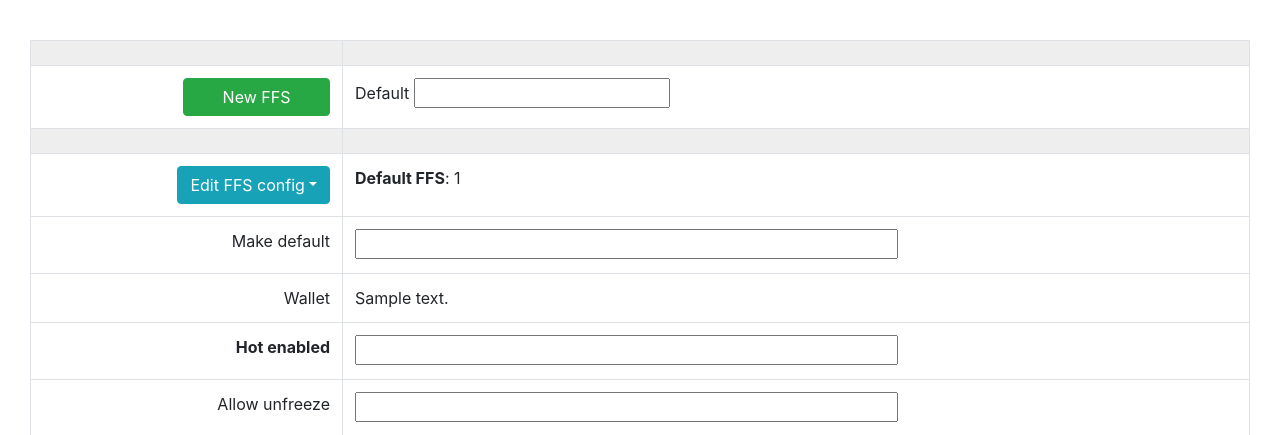
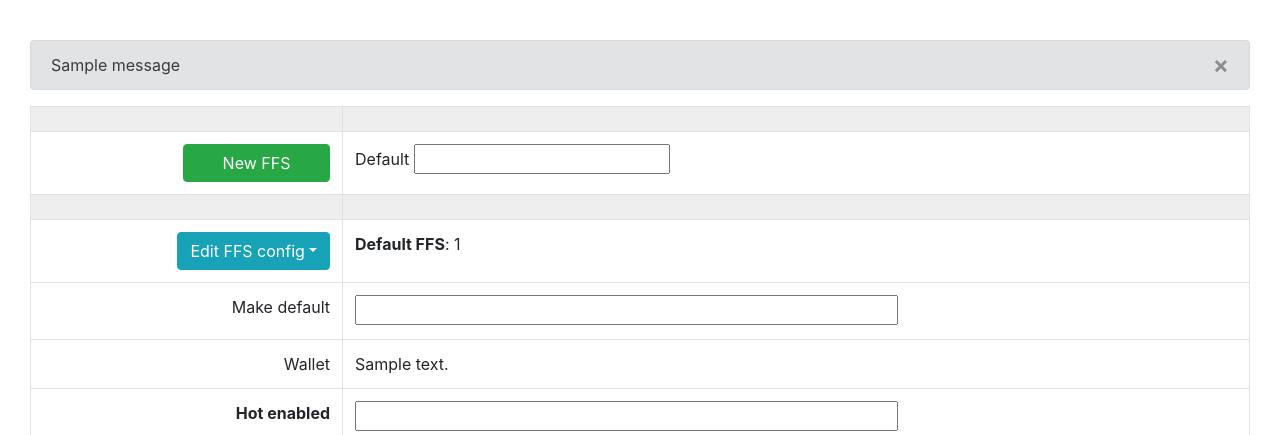
Before and after one commit to pygate/pygate-webapp, a Flask app: template pygate/templates/config.html in a window 1280 px wide. Shown: the part 58-493 px from the top of the page. Run offline with Flask 2, Linux system fonts and the light colour scheme; tables that the repository leaves empty hold one stand-in row (values such as "Sample post"); the template is opened without the code that fills it: values that come from a table or form of the project are taken from there, most other values are stand-ins (such as "Sample title", 1, 10 or a date in 2020); one stand-in notice (Sample message) is shown; form fields are guessed from the names that the template uses; some libraries are stand-ins or nearby versions.

Commit message:
add error handling for config editing

```diff
--- a/pygate/templates/config.html
+++ b/pygate/templates/config.html
@@ -2,9 +2,17 @@
 
 {% block content %}
 
-
-
 <div class="container-fluid" style="margin-top: 40px;">
+  {% with messages = get_flashed_messages() %}
+    {% if messages %}
+      {% for message in messages %}
+        <div class="alert alert-secondary alert-dismissible" role="alert">
+        <button type="button" class="close" data-dismiss="alert" aria-label="Close"><span aria-hidden="true">×</span></button>
+          {{ message }}
+        </div>
+      {% endfor %}
+    {% endif %}
+  {% endwith %}
 
 
 <table class="table table-bordered table-condensed">
```
Also changed, not shown: pygate/routes.py (+9 -6 lines).
